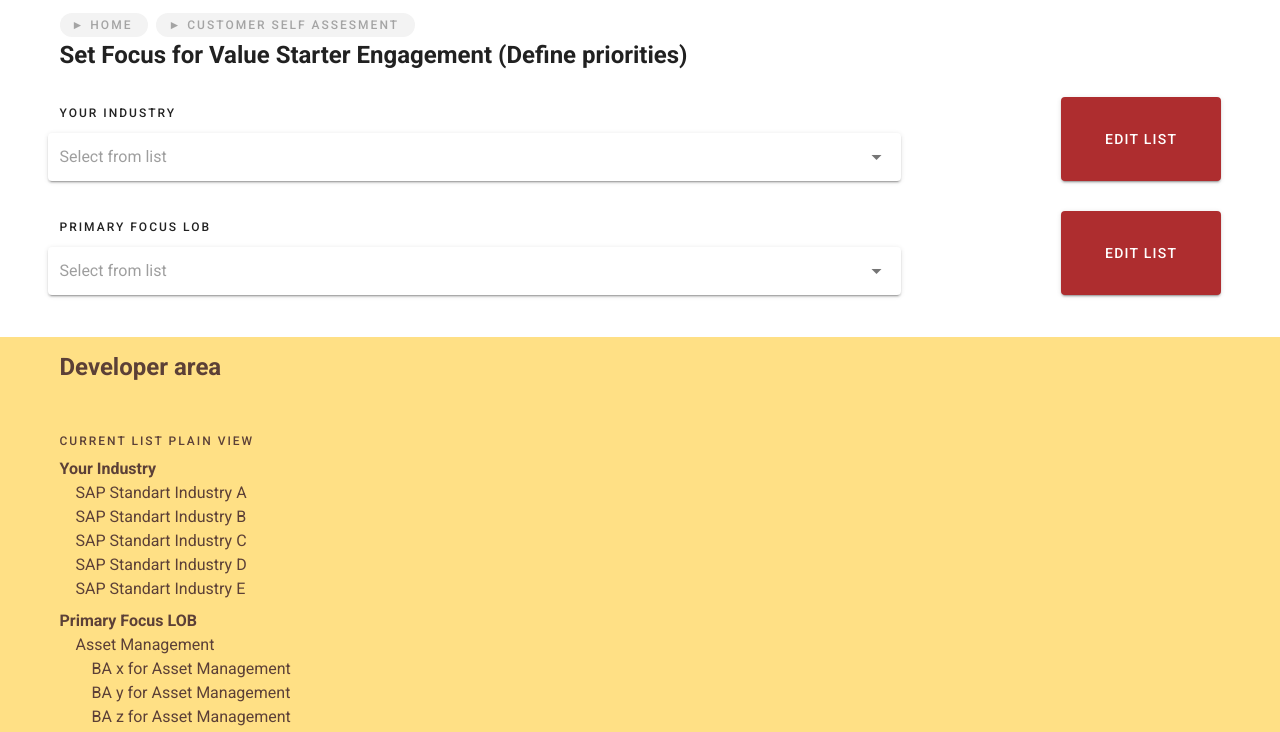
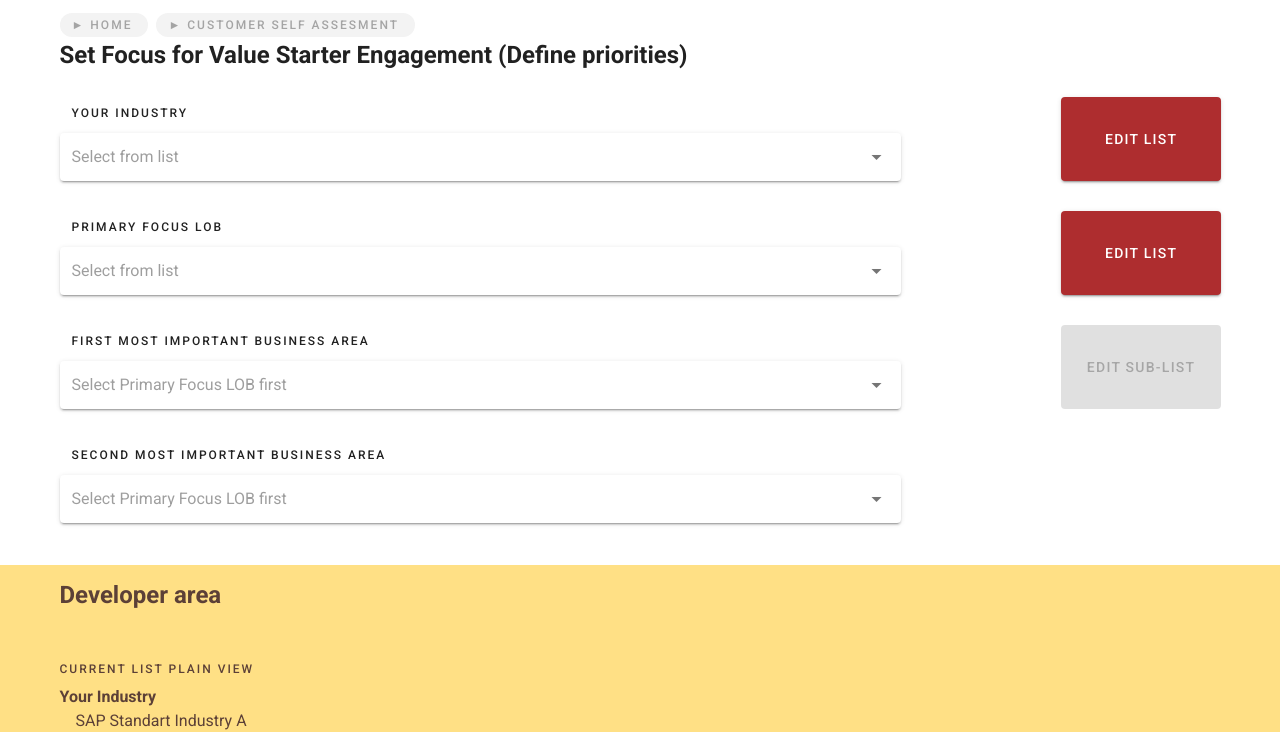
Before and after one commit to zlsheepcity/emergn-walrus, a Vue app: page /#/ in a window 1280 px wide. Shown: the top 732 px of the page. Built offline with nearby package versions, Linux system fonts and the light colour scheme.

Commit message:
Working prototype

```diff
--- a/src/views/Home.vue
+++ b/src/views/Home.vue
@@ -5,12 +5,12 @@
 
     <!-- fields -->
 
-    <v-container>
+    <v-container class="SetFocusFields">
 
         <!-- ···························· YourIndustry -->
 
         <section class="FieldBlock" v-for="list in [YourIndustry]">
-            <div class="overline">{{list.caption}}</div>
+            <div class="overline"  :class="uiIsListOpen(list)">{{list.caption}}</div>
             <div class="controls">
                 <v-btn
                     class  = "accent"
@@ -33,7 +33,7 @@
         <!-- ···························· PrimaryFocusLOB -->
 
         <section class="FieldBlock" v-for="list in [PrimaryFocusLOB]">
-            <div class="overline">{{list.caption}}</div>
+            <div class="overline"  :class="uiIsListOpen(list)">{{list.caption}}</div>
             <div class="controls">
                 <v-btn
                     class  = "accent"
@@ -49,7 +49,61 @@
                     :items       = "list.GetItems()"
                     item-text    = "label"
                     item-value   = "rowid"
+                    @change      = "uiSwitchSublists()"
                     />
+            </div>
+        </section>
+
+        <!-- ···························· FirstBA -->
+
+        <section class="FieldBlock" v-for="list in [FirstBA]">
+            <div class="overline"
+                :class="uiIsListOpen({caption:list.current_caption})"
+                >{{list.caption}}</div>
+            <div class="controls">
+                <v-btn
+                    class  = "accent"
+                    width  = "10rem"
+                    height = "5.25rem"
+                    @click = "uiOpenSublistInEditor()"
+                    :disabled = "!uiIsSublistReady()"
+                    >Edit sub-list</v-btn>
+            </div>
+            <div class="selectbox">
+                <v-select solo
+                    v-model      = "list.uimodel"
+                    :items       = "list.GetItems()"
+                    item-text    = "label"
+                    item-value   = "rowid"
+                    :placeholder = "
+                        !  PrimaryFocusLOB.uimodel
+                        ? `Select ${PrimaryFocusLOB.caption} first`
+                        :  list.GetItems().length
+                           ?  list.placeholder
+                           : `List is empty`
+                    "/>
+            </div>
+        </section>
+
+        <!-- ···························· SecondBA -->
+
+        <section class="FieldBlock" v-for="list in [SecondBA]">
+            <div class="overline"
+                :class="uiIsListOpen({caption:list.current_caption})"
+                >{{list.caption}}</div>
+            <div class="selectbox">
+                <v-select solo
+                    v-model      = "list.uimodel"
+                    :items       = "list.GetItems()"
+                    item-text    = "label"
+                    item-value   = "rowid"
+                    :placeholder = "
+                        !  PrimaryFocusLOB.uimodel
+                        ? `Select ${PrimaryFocusLOB.caption} first`
+                        :  list.GetItems().length
+                           ?  list.placeholder
+                           : `List is empty`
+                    "/>
             </div>
         </section>
 
@@ -223,13 +277,23 @@
             list:  false,
             input: '',
         },
-    ...data}
+    ...data }
 
     methods = {
 
         uiOpenListInEditor (list) {
             let RNA = this
             RNA.$data.ui_editor = { state:true, input:'', list }
+        },
+
+        uiOpenSublistInEditor () {
+            let RNA = this
+
+            if ( !RNA.uiIsSublistReady() ) return false
+
+            let rowid = RNA.$data.PrimaryFocusLOB.uimodel
+            const row = RNA.$data.PrimaryFocusLOB.GetItem(rowid)
+            RNA.uiOpenListInEditor(row.child)
         },
 
         uiAddItemInEditor () {
@@ -244,6 +308,47 @@
 
             // update ui
             RNA.$data.ui_editor.input = ''   // reset text input
+        },
+
+        uiIsListOpen (list) {
+            let   RNA = this
+            const open = RNA.$data.ui_editor.state
+            const data = RNA.$data.ui_editor.list
+
+            // return class-name friendly
+            if ( !open||!data ) return ''
+            if ( !list )        return ''
+            if (  list.caption !== data.caption ) return ''
+            return 'is-open'
+        },
+
+        uiIsSublistReady () {
+            let RNA = this
+            return !!RNA.$data.PrimaryFocusLOB.uimodel
+        },
+
+        uiSwitchSublists () {
+            let   RNA = this
+            const PrimaryFocusLOB = RNA.$data.PrimaryFocusLOB
+            const FirstBA         = RNA.$data.FirstBA
+            const SecondBA        = RNA.$data.SecondBA
+
+            // define list to change
+            let rowid = PrimaryFocusLOB.uimodel
+            const row = PrimaryFocusLOB.GetItem(rowid)
+            if (!row.child) { // create new sublist
+                 row.child = new PrimaryFocusLOB.constructor({caption:row.label})
+            }
+
+            // reset ui state
+            FirstBA.uimodel  = null
+            SecondBA.uimodel = null
+
+            // sync sublists
+            FirstBA.rows     = row.child.rows || []
+            SecondBA.rows    = row.child.rows || []
+            FirstBA.current_caption  = row.child.caption || false
+            SecondBA.current_caption = row.child.caption || false
         },
 
     ...methods }
@@ -264,10 +369,13 @@ export default {
 </script>
 
 <style>
+    .SetFocusFields {
+        padding-bottom: 20vh;
+    }
     .FieldBlock {
         display: grid;
       --controls-gap:   10rem;
-      --design-gap:  -0.75rem;
+      --design-gap:   0.75rem;
         grid-row-gap: 0.25rem;
         grid-column-gap: var(--controls-gap);
         grid-template-columns: [a] auto [b] 10em [c];
@@ -275,12 +383,12 @@ export default {
             'title controls'
             'field controls';
     }
-    .FieldBlock > *         { grid-area: field }
-    .FieldBlock > .overline { grid-area: title }
-    .FieldBlock > .controls { grid-area: controls }
-    .FieldBlock   .selectbox {
-        margin-left: var(--design-gap);
-    }
+    .FieldBlock> *         { grid-area: field }
+    .FieldBlock> .overline { grid-area: title }
+    .FieldBlock> .controls { grid-area: controls }
+    .FieldBlock  .overline { padding-left: var(--design-gap); }
+    .FieldBlock  .is-open  { background-color: yellow; }
+
     @media screen and (max-width:60rem) {
         .FieldBlock {
           --controls-gap: 2rem;
```
